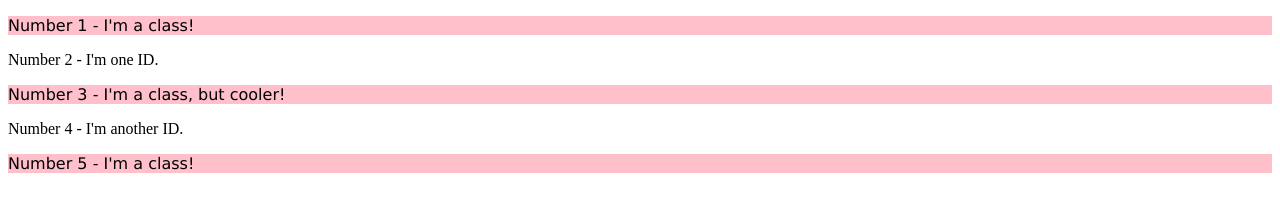
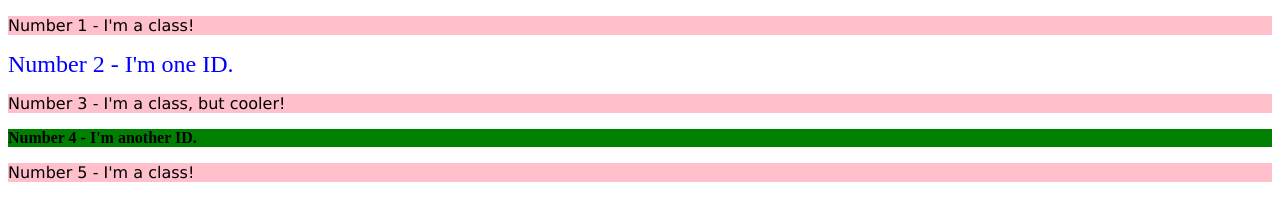
Before and after one commit to fedepds/DWM_TA2s, a plain HTML site: page TA11/index.html in a window 1280 px wide. Drawn offline with Linux system fonts and the light colour scheme.

Commit message:
TA11_final

```diff
--- a/TA11/index.html
+++ b/TA11/index.html
@@ -10,9 +10,9 @@
     </head>
     <body>
         <p class="impares">Number 1 - I'm a class!</p>
-        <div>Number 2 - I'm one ID.</div>
+        <div id="segundo">Number 2 - I'm one ID.</div>
         <p class="impares">Number 3 - I'm a class, but cooler!</p>
-        <div>Number 4 - I'm another ID.</div>
+        <div id="cuarto">  Number 4 - I'm another ID.</div>
         <p class="impares">Number 5 - I'm a class!</p>
     </body>
 
--- a/TA11/styles2.css
+++ b/TA11/styles2.css
@@ -1,5 +1,12 @@
 .impares{
     background-color: pink;
-    font-family: Verdana, DejaVu, sans-serif;
-
+    font-family: Verdana, DeDejaVu sans-serif;
 }
+#segundo {
+    color: blue;
+    font-size: 24px;
+}
+#cuarto{
+    background-color: green;
+    font-weight: 900;
+}
```
